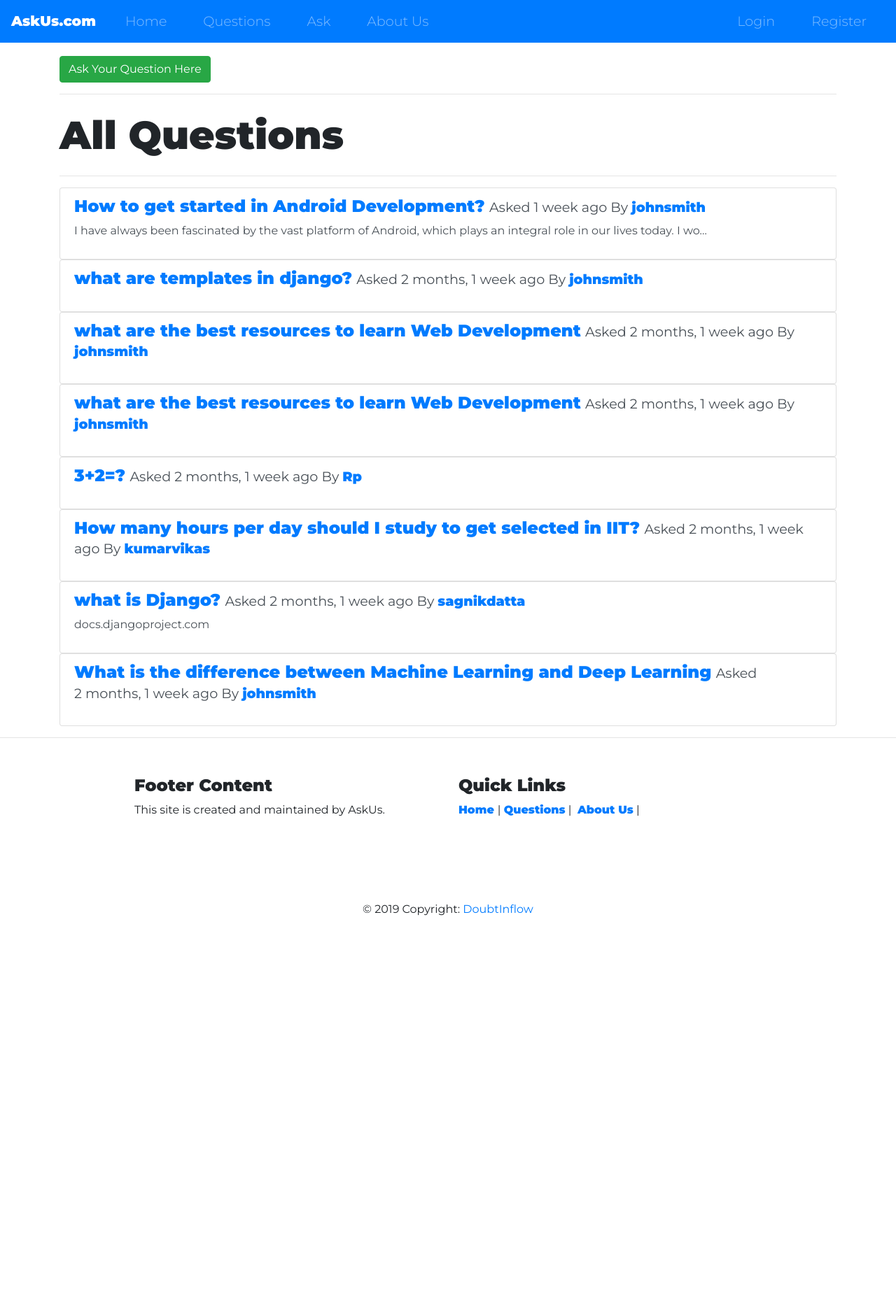
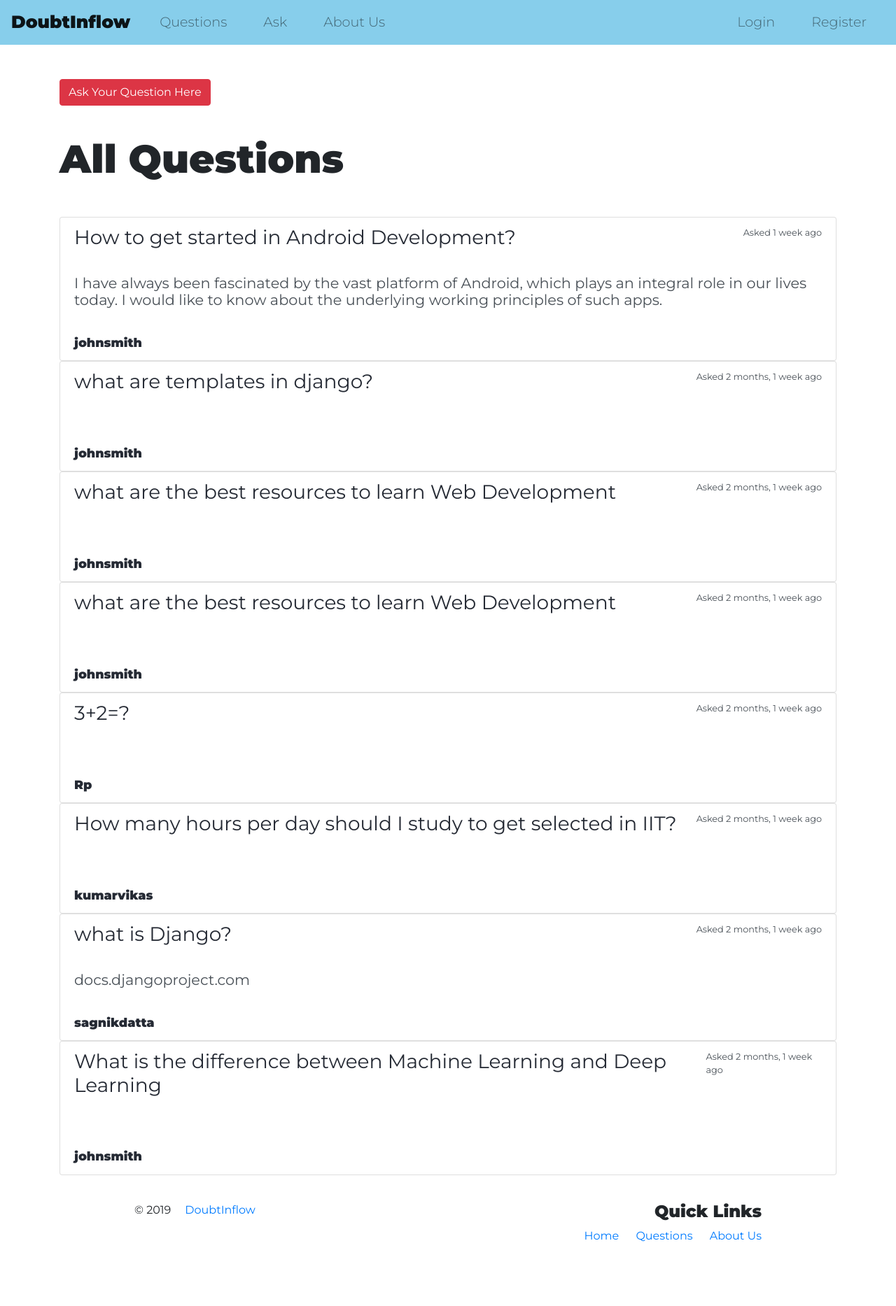
Before and after one commit to nirvikagarwal/Question-Answer-Forum, a Django app: page /questions/ in a window 1280 px wide. Shown: the whole page at 70% size. Before the commit the page ends 1309 px from the top, so only its background shows below. Run offline with Django 3.2, Linux system fonts and the light colour scheme; data comes from the database, SQL or seed files in the repository; both versions use the stored data as it was after the commit; some libraries are stand-ins or nearby versions.

Commit message:
Modified the look and feel of the Question list

```diff
--- a/Question_Answer_Forum/core/static/css/styles.css
+++ b/Question_Answer_Forum/core/static/css/styles.css
@@ -1,13 +1,27 @@
 body{
     font-family: "Montserrat";
+}
+
+#title{
+    background-color: #87ceeb;
+    color: #fff;
+}
+
+h1{
+    font-size: 3.5rem;
+    font-weight: 900;
+    line-height: 1.5;
 }
 
 .container-fluid{
     padding: 3% 15% 5%;
 }
 
+/* Navbar */
+
 .navbar-brand{
     font-weight: bold;
+    font-size: 25px;
 }
 
 .navbar{
@@ -24,16 +38,7 @@ body{
     font-weight: 300;
 }
 
-#title{
-    background-color: #87ceeb;
-    color: #fff;
-}
-
-h1{
-    font-size: 3.5rem;
-    font-weight: 900;
-    line-height: 1.5;
-}
+/* Title */
 
 .title-btn{
     margin: 5% 3% 5% 0;
@@ -42,6 +47,8 @@ h1{
 .title-img{
     margin-left: 20%;
 }
+
+/* Footer */
 
 .footer-copyright{
     text-align: center;
@@ -55,3 +62,45 @@ h1{
 .footer-col{
     text-align: right;
 }
+
+/* Question-List */
+
+
+.ask-btn{
+    margin: 3% 0;
+}
+
+.question-heading{
+    padding-bottom: 3%;
+}
+
+.question-item:hover{
+    background-color: #ffc107;;
+    color: #252a34;
+}
+
+.question{
+    color: #252a34;
+}
+
+.question:hover{
+    text-decoration: underline;
+    color: #252a34;
+    font-weight: bold;
+}
+
+.content{
+    font-size: 1.3rem;
+    line-height: 1.5rem;
+    padding: 3% 0;
+}
+
+.author{
+    color: #252a34;
+    font-size: 1.1rem;
+}
+
+.author:hover{
+    color: #252a34;
+    text-decoration: underline;
+}
--- a/Question_Answer_Forum/core/templates/core/base.html
+++ b/Question_Answer_Forum/core/templates/core/base.html
@@ -12,6 +12,9 @@
 
          <!-- Google Fonts -->
          <link href="https://fonts.googleapis.com/css?family=Montserrat:300,400,900&display=swap" rel="stylesheet">
+
+        <!-- Font Awesome -->
+         <script src="https://kit.fontawesome.com/b252eac0ba.js" crossorigin="anonymous"></script>
 
         <!-- Stylesheets -->
         <link rel="stylesheet" href="https://stackpath.bootstrapcdn.com/bootstrap/4.4.1/css/bootstrap.min.css" integrity="sha384-Vkoo8x4CGsO3+Hhxv8T/Q5PaXtkKtu6ug5TOeNV6gBiFeWPGFN9MuhOf23Q9Ifjh" crossorigin="anonymous">
--- a/Question_Answer_Forum/core/templates/core/footer.html
+++ b/Question_Answer_Forum/core/templates/core/footer.html
@@ -1,26 +1,19 @@
-<hr>
-<footer class="footer navbar-fixed">
+<footer class="footer">
     <div class="container-fluid">
         <div class="row">
             <div class="col-md-6">
-                <h4 class="title"><b>Footer Content</b></h4>
-                <p>This site is created and maintained by AskUs.</p>
+                <p>© 2019<a class="footer-link" href="{% url 'home' %}">DoubtInflow</a></p>
             </div>
-            <div class="col-md-6">
-                <h4 class="title"><strong>Quick Links</strong></h4>
+            <div class="col-md-6 footer-col">
+                <h4><strong>Quick Links</strong></h4>
 
-                <strong><a href="{% url 'home' %}">Home </a></strong>|
-                <strong><a href="{% url 'questions:question_list' %}">Questions</a></strong> |&nbsp;
-                <strong><a href="{% url 'about' %}">About Us</a></strong> |&nbsp;
+                <a class="footer-link" href="{% url 'home' %}">Home </a>
+                <a class="footer-link" href="{% url 'questions:question_list' %}">Questions</a>
+                <a class="footer-link" href="{% url 'about' %}">About Us</a>
 
             </div>
         </div>
     </div>
-    <div class="footer-copyright">
-        <div class="container-fluid">
-            © 2019 Copyright: <a href="{% url 'home' %}"> DoubtInflow</a>
-        </div>
-    </div>
+</footer>
 
-</footer>
 <br>
--- a/Question_Answer_Forum/core/templates/core/home.html
+++ b/Question_Answer_Forum/core/templates/core/home.html
@@ -116,7 +116,7 @@
           </div>
       </div>
 
-  </footer>
+    </footer>
   </section>
 
 </body>
--- a/Question_Answer_Forum/core/templates/core/navbar.html
+++ b/Question_Answer_Forum/core/templates/core/navbar.html
@@ -33,16 +33,16 @@
   </nav> -->
 
 
-  <nav class="navbar navbar-expand-lg navbar-dark bg-primary fixed-top">
-    <a class="navbar-brand" href="">AskUs.com</a>
+  <nav class="navbar navbar-expand-lg navbar-light fixed-top" style="background-color: #87ceeb;">
+    <a class="navbar-brand" href="{% url 'home' %}">DoubtInflow</a>
     <button class="navbar-toggler" type="button" data-toggle="collapse" data-target="#navbarTogglerDemo01" aria-controls="navbarTogglerDemo01" aria-expanded="false" aria-label="Toggle navigation">
       <span class="navbar-toggler-icon"></span>
     </button>
     <div class="collapse navbar-collapse" id="navbarTogglerDemo01">
       <ul class="navbar-nav mr-auto">
-        <li class="nav-item">
+        <!-- <li class="nav-item">
           <a class="nav-link" href="{% url 'home' %}">Home</a>
-        </li>
+        </li> -->
         <li class="nav-item">
           <a class="nav-link" href="{% url 'questions:question_list' %}">Questions</a>
         </li>
@@ -59,7 +59,7 @@
         {% if request.user.is_authenticated %}
 
         <li class="nav-item">
-          <a class="nav-link" href="{{user.get_absolute_url}}">{{user.username}}</a>
+          <a class="nav-link" href="{{user.get_absolute_url}}" style="font-weight: bold;"><i class="fas fa-user"></i> &nbsp {{user.username}}</a>
         </li>
         <li class="nav-item">
           <a class="nav-link" href="{% url 'logout' %}">Logout</a>
--- a/Question_Answer_Forum/questions/templates/questions/question_list.html
+++ b/Question_Answer_Forum/questions/templates/questions/question_list.html
@@ -7,22 +7,35 @@
 {% block content %}
 
 
-<a class="btn btn-success" href="{% url 'questions:question_ask' %}">Ask Your Question Here</a>
-<hr>
-<h1>All Questions</h1>
-<hr>
+<a class="btn btn-danger ask-btn" href="{% url 'questions:question_ask' %}">Ask Your Question Here</a>
+<h1 class="question-heading">All Questions</h1>
 {% for question in questions %}
+
 <div class="list-group">
+  <div class="list-group-item list-group-item-action question-item">
+    <div class="d-flex w-100 justify-content-between">
+      <h3 class="mb-1"><a class="question" href="{{question.get_absolute_url}}" >{{ question.qus }}</a></h3>
+      <small>Asked {{ question.created|timesince }} ago</small>
+    </div>
+    <p class="mb-1 content">{{ question.details }}</p>
+    <small>
+      <b>
+        <a class="author" href="{{question.user.get_absolute_url}}" >{{ question.user.username }}</a>
+      </b>
+    </small>
+  </div>
+</div>
+<!-- <div class="list-group">
   <div class="list-group-item list-group-item-action flex-column align-items-start">
     <div class="d-flex w-100 justify-content-between">
-      <h4 class="mb-1"><b><a href="{{question.get_absolute_url}}" >{{ question.qus }}</a></b>
+      <h4 class="mb-1"><a class="question" href="{{question.get_absolute_url}}" >{{ question.qus }}</a>
       <small>Asked {{ question.created|timesince }} ago By <b>
-      <a href="{{question.user.get_absolute_url}}" >{{ question.user.username }}</a>
+      <a class="author" href="{{question.user.get_absolute_url}}" >{{ question.user.username }}</a>
       </b></small></h4>
       </div>
     <p class="mb-1">{{ question.details|linebreaks|truncatechars:120 }}</p>
   </div>
-</div>
+</div> -->
 {% endfor %}
 
 {% endblock content %}
```
Also changed, not shown: Question_Answer_Forum/db.sqlite3.
